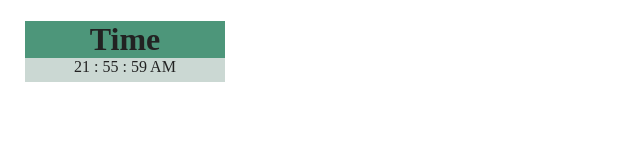
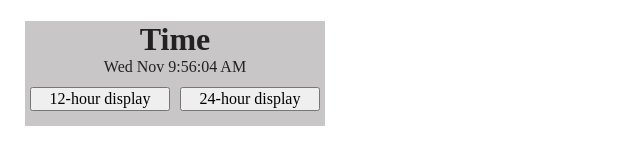
Before and after one commit to Stacy-Riley/javascript-project-clock, a website built with Parcel: page index.html in a window 1280 px wide. Shown: the whole page, without its empty margins (0-640 px from the left). Built offline with nearby package versions, Linux system fonts and the light colour scheme.

Commit message:
Style, buttons, and initial code

```diff
--- a/css/main.css
+++ b/css/main.css
@@ -99,12 +99,12 @@ textarea {
 /** Mobil Optimized First **/
 /************************************/
 .clock-container {
-  width: 200px;
+  width: 300px;
   height: auto;
   margin-left: 25px;
 }
 .title {
-  background-color: #4d967a;
+  background-color: #c8c6c6;
   margin: 0;
   padding: 0;
 }
@@ -115,17 +115,32 @@ textarea {
 .clock {
   margin: 0;
   padding: 0;
-  background-color: #cbd8d3;
+  background-color: #c8c6c6;
   padding-bottom: 5px;
 }
 
-.clock p {
+p {
   margin-block-start: 0em;
   margin-block-end: 0em;
   text-align: center;
-
+}
+.button {
+  display: flex;
+  justify-content: space-around;
+  margin: 10px 0;
 }
 
+.button-1 {
+  flex: 1;
+  margin-left: 5px;
+  margin-right: 5px;
+}
+.button-2 {
+  flex: 1;
+  width: 25px;
+  margin-left: 5px;
+  margin-right: 5px;
+}
 
 /*******************************************************/
 /** Navbar Section **/
--- a/index.html
+++ b/index.html
@@ -29,7 +29,19 @@
     </div>
     <div class="clock">
       <!-- where the time goes -->
-      <p id="clockElement"></p>
+      <p id="clockElement">test</p>
+      <div class="button">
+      <button class="button-1" onclick="startTime()">12-hour display</button>
+      <button class="button-2" onclick="changeTime()">24-hour display</button>
+      </div>
+      <!--<div class="custom-select" style="width:150px">
+        <select>
+          <option value="">Select format:</option>
+          <option value="12">12-hour</option>
+          <option value="24">24-hour</option>
+        </select>
+      </div>
+    -->
     </div>
   </div>
 
--- a/js/main.js
+++ b/js/main.js
@@ -1,15 +1,79 @@
-var currentTime = new Date();
-var hours = currentTime.getHours();
-var minutes = currentTime.getMinutes();
-var seconds = currentTime.getSeconds();
-var meridian = "AM";
-var element = document.getElementById("clockElement")
+
+//var element = document.getElementById("clockElement")
+var monthNames = ["Jan", "Feb", "Mar", "Apr", "May", "Jun",
+					"Jul", "Aug", "Sep", "Oct", "Nov", "Dec"];
+var dayNames = ["Sun", "Mon", "Tue", "Wed", "Thu", "Fri", "Sat"];
+
+function startTime(){
+	var today = new Date();
+	var weekDay = today.getDay();
+	var month = today.getMonth();
+	var dayNum = today.getDate();
+	var hours = today.getHours();
+	var m = today.getMinutes();
+	var s = today.getSeconds();
+	var meridian = "AM";
+	m = checkTime(m);
+	s = checkTime(s);
+/*This converts hours 13 - 24 to the range 1 - 12,
+  and 0 back to 12:*/
+	if(hours > 12) {
+	hours -= 12;
+}else if (house === 0){
+	hours = 12;
+}
+
+	document.getElementById("clockElement").innerText =
+	dayNames[weekDay] + " " +
+	monthNames[month] + " " +
+	hours + ":" + m + ":" + s + " " + meridian;
+	var t = setTimeout(startTime, 500);
+}
 
 
-function showTime (){
-	let t = hours + " : " + minutes + " : " + seconds + " " + meridian;
-
-	element.innerText = t;
+//This makes the clock dynamic
+function checkTime(i){
+	if(i < 10){
+		i = "0" + i;
+	}
+	return i;
 }
 
-showTime();
+startTime();
+
+function changeTime(){
+	var today = new Date();
+	var weekDay = today.getDay();
+	var month = today.getMonth();
+	var dayNum = today.getDate();
+	var hours = today.getHours();
+	var m = today.getMinutes();
+	var s = today.getSeconds();
+	var meridian = "AM";
+	m = checkTime(m);
+	s = checkTime(s);
+/*This converts hours 13 - 24 to the range 1 - 12,
+  and 0 back to 12:
+	if(hours > 12) {
+	hours -= 12;
+}else if (house === 0){
+	hours = 12;
+}
+*/
+	document.getElementById("clockElement").innerText =
+	dayNames[weekDay] + " " +
+	monthNames[month] + " " +
+	hours + ":" + m + ":" + s + " " + meridian;
+	var t = setTimeout(startTime, 500);
+}
+
+changeTime()
+/*
+function startTime24(){
+	document.getElementById("clockElement").innerText =
+	dayNames[weekDay] + " " + monthNames[month] + " " + hours + ":" + m + ":" + s + " " + meridian;
+	var t = setTimeout(startTime24, 500);
+}
+
+startTime24();
+*/
```
